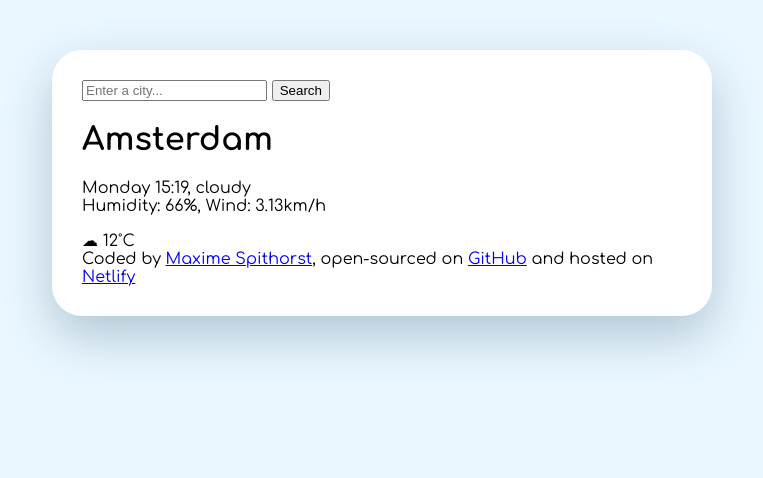
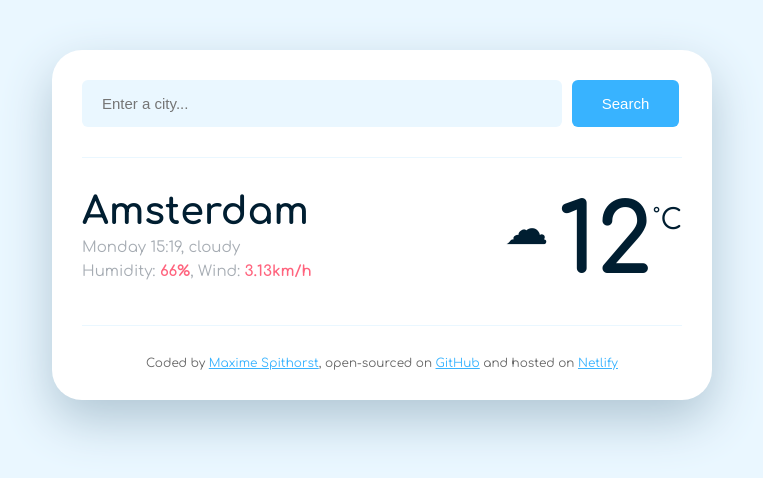
Before and after one commit to hallomaxime/shecodes-plus-project, a plain HTML site: page index.html in a window 1280 px wide. Shown: the whole page, without its empty margins (258-1021 px from the left). Drawn offline with Linux system fonts and the light colour scheme.

Commit message:
basic css added

```diff
--- a/index.html
+++ b/index.html
@@ -14,22 +14,26 @@
 <body>
     <div class="container">
         <header>
-            <form>
-                <input type="search" placeholder="Enter a city..." required />
-                <input type="submit" value="Search" />
+            <form class="search-form">
+                <input type="search" placeholder="Enter a city..." class="search-form-input" required />
+                <input type="submit" value="Search" class="search-form-button" />
             </form>
         </header>
         <main>
-            <div>
-                <h1>Amsterdam</h1>
-                <p>
-                    Monday 15:19, cloudy
-                    <br>
-                    Humidity: 66%, Wind: 3.13km/h
-                </p>
-            </div>
-            <div>
-                ☁ 12˚C
+            <div class="weather-data">
+                <div>
+                    <h1 class="weather-city">Amsterdam</h1>
+                    <p class="weather-details">
+                        Monday 15:19, cloudy
+                        <br>
+                        Humidity: <strong>66%</strong>, Wind: <strong>3.13km/h</strong>
+                    </p>
+                </div>
+                <div class="temp-container">
+                    <div class="weather-icon">☁</div>
+                    <div class="weather-temperature">12</div>
+                    <div class="weather-unit">˚C</div>
+                </div>
             </div>
         </main>
 
--- a/src/styles.css
+++ b/src/styles.css
@@ -1,6 +1,11 @@
 body {
   background: #eaf7ff;
   font-family: "Comfortaa", sans-serif;
+  color: #001e31;
+}
+
+a {
+  color: #38b3ff;
 }
 
 .container {
@@ -11,3 +16,82 @@ body {
   padding: 30px;
   box-shadow: 0 20px 50px #b0c6d4;
 }
+
+header {
+  border-bottom: 1px solid #eaf7ff;
+  padding: 0 0 30px 0;
+}
+
+.search-form-input {
+  background-color: #eaf7ff;
+  border: none;
+  border-radius: 6px;
+  width: 80%;
+  padding: 15px 20px;
+  font-size: 15px;
+}
+
+.search-form-button {
+  background: #38b3ff;
+  padding: 15px 30px;
+  margin-left: 5px;
+  border: none;
+  border-radius: 6px;
+  color: #ffffff;
+  font-size: 15px;
+}
+
+.weather-data {
+  display: flex;
+  justify-content: space-between;
+}
+
+main {
+  padding: 30px 0;
+}
+
+.weather-city {
+  margin: 0;
+  font-size: 38px;
+  line-height: 48px;
+}
+
+.weather-details {
+  margin: 0;
+  font-size: 15px;
+  line-height: 24px;
+  color: rgba(33, 48, 66, 0.4);
+}
+
+.weather-details strong {
+  color: #ff647e;
+}
+
+.temp-container {
+  display: flex;
+}
+
+.weather-icon {
+  font-size: 44px;
+  margin-top: 15px;
+}
+
+.weather-temperature {
+  margin-left: 10px;
+  font-size: 96px;
+  font-weight: bold;
+}
+
+.weather-unit {
+  margin-top: 16px;
+  font-size: 28px;
+  font-weight: 500;
+}
+
+footer {
+  border-top: 1px solid #eaf7ff;
+  padding: 30px 0 0 0;
+  text-align: center;
+  font-size: 12px;
+  color: rgba(0, 0, 0, 0.6);
+}
```
